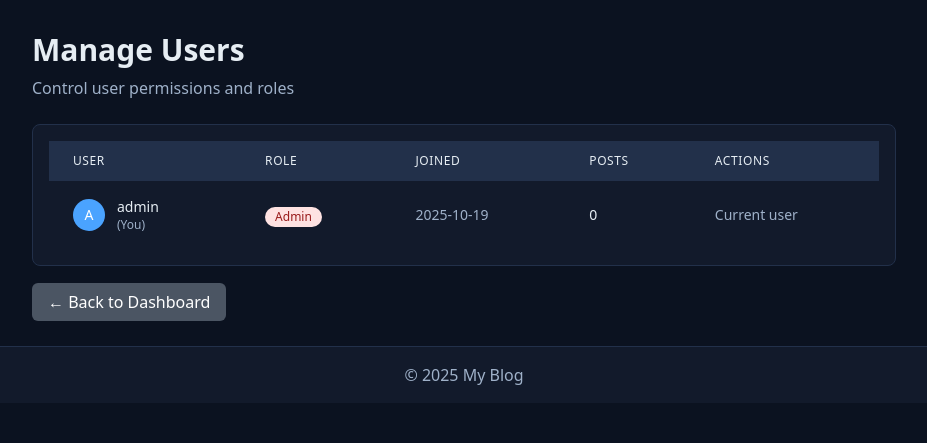
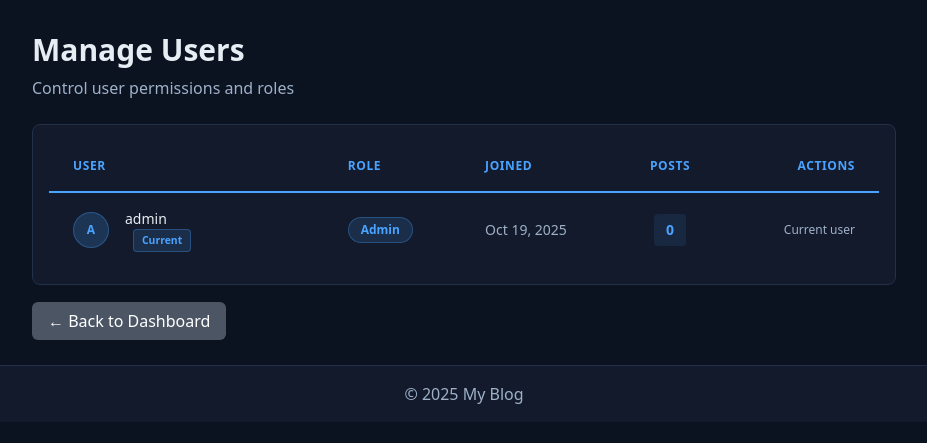
Before and after one commit to roarharjo/basic-flask-blog, a Flask app: page /admin/users in a window 1280 px wide. Shown: the part 73-516 px from the top of the page, without its empty margins (176-1103 px from the left). Run offline with Flask 3, Linux system fonts and the light colour scheme; a user stored in the database is signed in; data comes from the database, SQL or seed files in the repository; data that the repository does not hold is empty; style sheets or scripts are compiled from the project's sources.

Commit message:
Fixed user management styling

```diff
--- a/app/templates/admin/users.html
+++ b/app/templates/admin/users.html
@@ -6,68 +6,152 @@
     <p class="text-dark-muted">Control user permissions and roles</p>
   </div>
 
-  <div class="card overflow-hidden">
-    <div class="overflow-x-auto">
-      <table class="w-full">
-        <thead class="bg-dark-border">
-          <tr>
-            <th class="px-6 py-3 text-left text-xs font-medium text-dark-fg uppercase tracking-wider">User</th>
-            <th class="px-6 py-3 text-left text-xs font-medium text-dark-fg uppercase tracking-wider">Role</th>
-            <th class="px-6 py-3 text-left text-xs font-medium text-dark-fg uppercase tracking-wider">Joined</th>
-            <th class="px-6 py-3 text-left text-xs font-medium text-dark-fg uppercase tracking-wider">Posts</th>
-            <th class="px-6 py-3 text-left text-xs font-medium text-dark-fg uppercase tracking-wider">Actions</th>
-          </tr>
-        </thead>
-        <tbody class="divide-y divide-dark-border">
+  <div class="card">
+    <style>
+      .users-table {
+        display: grid;
+        grid-template-columns: 2fr 1fr 1.2fr 0.6fr 1.2fr;
+        gap: 0;
+      }
+      .table-header, .table-row {
+        display: contents;
+      }
+      .table-cell {
+        padding: 1rem 1.5rem;
+        display: flex;
+        align-items: center;
+        min-height: 60px;
+      }
+      .table-header .table-cell {
+        background: #121a2b;
+        border-bottom: 2px solid #4aa3ff;
+        font-weight: bold;
+        font-size: 0.75rem;
+        text-transform: uppercase;
+        letter-spacing: 0.05em;
+        color: #4aa3ff;
+        min-height: auto;
+      }
+      .table-row {
+        border-bottom: 1px solid #22304a;
+      }
+      .table-row:hover {
+        background: rgba(42, 62, 106, 0.3);
+      }
+      .table-cell-left { justify-content: flex-start; }
+      .table-cell-center { justify-content: center; }
+      .table-cell-right { justify-content: flex-end; }
+
+      /* Avatar styles */
+      .avatar {
+        width: 36px;
+        height: 36px;
+        min-width: 36px;
+        border-radius: 50%;
+        background-color: rgba(74, 163, 255, 0.2);
+        border: 1px solid rgba(74, 163, 255, 0.3);
+        display: flex;
+        align-items: center;
+        justify-content: center;
+        flex-shrink: 0;
+      }
+      .avatar span {
+        font-size: 0.75rem;
+        font-weight: bold;
+        color: #4aa3ff;
+      }
+
+      .user-cell {
+        gap: 1rem !important;
+      }
+
+      .current-badge {
+        display: inline-block;
+        font-size: 0.65rem;
+        font-weight: 600;
+        padding: 0.15rem 0.5rem;
+        background-color: rgba(74, 163, 255, 0.15);
+        border: 1px solid rgba(74, 163, 255, 0.3);
+        border-radius: 0.25rem;
+        color: #4aa3ff;
+        margin-left: 0.5rem;
+        vertical-align: middle;
+      }
+    </style>
+
+    <div class="users-table">
+      <!-- Headers -->
+      <div class="table-header">
+        <div class="table-cell table-cell-left">User</div>
+        <div class="table-cell table-cell-left">Role</div>
+        <div class="table-cell table-cell-left">Joined</div>
+        <div class="table-cell table-cell-center">Posts</div>
+        <div class="table-cell table-cell-right">Actions</div>
+      </div>
+
+      <!-- Rows -->
       {% for user in users %}
-            <tr class="hover:bg-dark-card transition-colors">
-              <td class="px-6 py-4 whitespace-nowrap">
-                <div class="flex items-center">
-                  <div class="flex-shrink-0 h-8 w-8">
-                    <div class="h-8 w-8 rounded-full bg-dark-accent flex items-center justify-center">
-                      <span class="text-sm font-medium text-white">{{ user.username[0].upper() }}</span>
+        <div class="table-row">
+          <!-- User -->
+          <div class="table-cell table-cell-left">
+            <div class="flex items-center gap-5 w-full min-w-0 user-cell">
+              <div class="avatar">
+                <span>{{ user.username[0].upper() }}</span>
               </div>
-                  </div>
-                  <div class="ml-3">
-                    <div class="text-sm font-medium text-dark-fg">{{ user.username }}</div>
+              <div class="flex flex-col min-w-0">
+                <span class="font-medium text-dark-fg text-sm truncate">{{ user.username }}</span>
                 {% if user.id == current_user.id %}
-                      <div class="text-xs text-dark-muted">(You)</div>
+                  <span class="text-xs text-dark-muted current-badge">Current</span>
                 {% endif %}
               </div>
             </div>
-              </td>
-              <td class="px-6 py-4 whitespace-nowrap">
+          </div>
+
+          <!-- Role -->
+          <div class="table-cell table-cell-left">
             {% if user.is_admin %}
-                  <span class="inline-flex items-center px-2.5 py-0.5 rounded-full text-xs font-medium bg-red-100 text-red-800">
+              <span class="inline-flex items-center px-3 py-1 rounded-full text-xs font-semibold bg-dark-accent/15 text-dark-accent border border-dark-accent/30">
                 Admin
               </span>
             {% else %}
-                  <span class="inline-flex items-center px-2.5 py-0.5 rounded-full text-xs font-medium bg-gray-100 text-gray-800">
+              <span class="inline-flex items-center px-3 py-1 rounded-full text-xs font-semibold text-dark-muted border border-dark-border">
                 User
               </span>
             {% endif %}
-              </td>
-              <td class="px-6 py-4 whitespace-nowrap text-sm text-dark-muted">
-                {{ user.created_at.strftime('%Y-%m-%d') }}
-              </td>
-              <td class="px-6 py-4 whitespace-nowrap text-sm text-dark-fg">
+          </div>
+
+          <!-- Joined -->
+          <div class="table-cell table-cell-left">
+            <span class="text-sm text-dark-muted">{{ user.created_at.strftime('%b %d, %Y') }}</span>
+          </div>
+
+          <!-- Posts -->
+          <div class="table-cell table-cell-center">
+            <span class="inline-flex items-center justify-center h-8 w-8 rounded bg-dark-accent/10 text-dark-accent text-sm font-bold">
               {{ user.posts|length }}
-              </td>
-              <td class="px-6 py-4 whitespace-nowrap text-sm">
+            </span>
+          </div>
+
+          <!-- Actions -->
+          <div class="table-cell table-cell-right">
             {% if user.id != current_user.id %}
               <form method="post" action="{{ url_for('admin.toggle_admin', user_id=user.id) }}" class="inline">
-                    <button type="submit" class="{% if user.is_admin %}btn-danger{% else %}btn-secondary{% endif %} text-sm">
-                      {% if user.is_admin %}Remove Admin{% else %}Make Admin{% endif %}
+                {% if user.is_admin %}
+                  <button type="submit" class="px-3 py-1.5 text-xs font-semibold rounded transition-all duration-200 bg-red-900/20 text-red-300 hover:bg-red-900/40 border border-red-700/40 hover:border-red-700/60">
+                    Remove Admin
                   </button>
+                {% else %}
+                  <button type="submit" class="px-3 py-1.5 text-xs font-semibold rounded transition-all duration-200 bg-dark-accent/20 text-dark-accent hover:bg-dark-accent/40 border border-dark-accent/40 hover:border-dark-accent/60">
+                    Make Admin
+                  </button>
+                {% endif %}
               </form>
             {% else %}
-                  <span class="text-dark-muted text-sm">Current user</span>
+              <span class="text-xs font-medium text-dark-muted">Current user</span>
             {% endif %}
-              </td>
-            </tr>
+          </div>
+        </div>
       {% endfor %}
-        </tbody>
-      </table>
     </div>
   </div>
 
```
Lines whose indentation alone changed are shown as unchanged.
